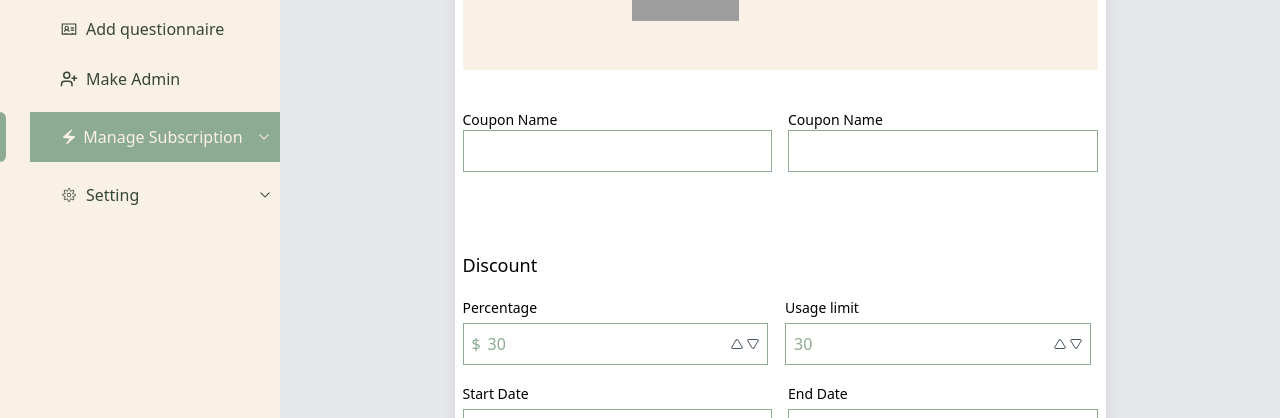
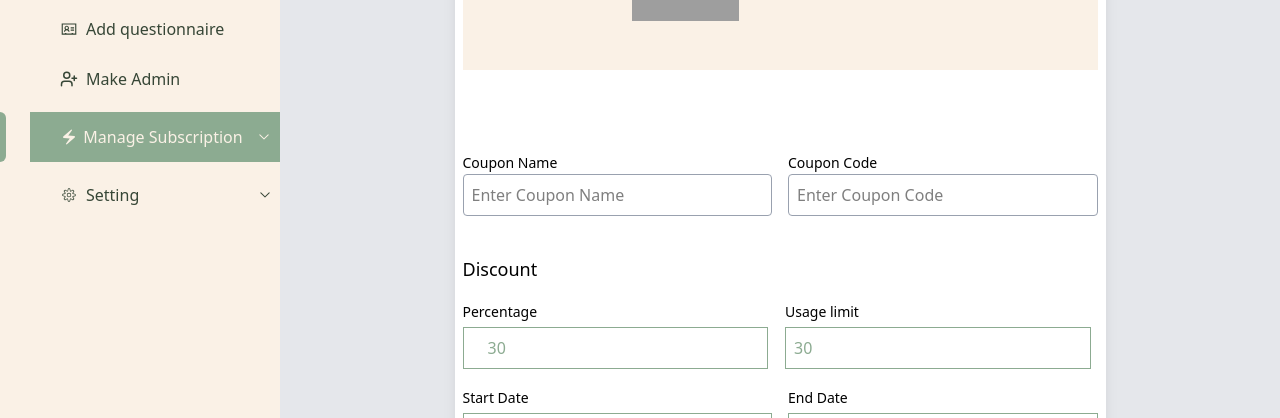
Before and after one commit to MohammedRasif/AMD-Dashboard, a React (Vite) app: page /AddCoupon in a window 1280 px wide. Shown: the part 200-618 px from the top of the page. Built offline with nearby package versions, Linux system fonts and the light colour scheme; sample sign-in values are in the browser's storage; grey boxes are pictures that could not be loaded.

Commit message:
coupon function create

```diff
--- a/src/assets/component/Shared/AddCupon.jsx
+++ b/src/assets/component/Shared/AddCupon.jsx
@@ -1,110 +1,142 @@
 import { useState } from "react";
 import { FiTriangle } from "react-icons/fi";
+import { useCreateCuponMutation } from "../../../redux/feature/ApiSlice";
+import { useNavigate } from "react-router-dom";
+
 const AddCupon = () => {
-    const [price, setPrice] = useState(30);
-    const [amount, setAmount] = useState(30);
+    const [couponName, setCouponName] = useState("");
+    const [discount, setDiscount] = useState(30);
+    const [usageLimit, setUsageLimit] = useState(30);
+    const [startDate, setStartDate] = useState("");
+    const [endDate, setEndDate] = useState("");
+    const [couponCode, setCouponCode] = useState("");
+    const navigate = useNavigate()
+
+
+    // ✅ API Call Hook
+    const [addCupon, { isLoading }] = useCreateCuponMutation();
+
+    // ✅ Submit Function
+    const handleSubmit = async () => {
+        if (!couponName || !couponCode ||  !discount || !usageLimit || !startDate || !endDate) {
+            alert("All fields are required!");
+            return;
+        }
+
+        const newCoupon = {
+            name: couponName,
+            code: couponCode,
+            limit: usageLimit,
+            discount: discount,
+            start_at: startDate,
+            expires_at: endDate,
+        };
+        try {
+            const response = await addCupon(newCoupon).unwrap();
+            console.log("Coupon Created Successfully:", response);
+            navigate("/coupon-code")
+
+        } catch (error) {
+            console.error("Error creating coupon:", error);
+        }
+    };
 
     return (
         <div className="flex items-center justify-center">
             <div className="w-[651px] h-[823px] bg-white p-2 shadow-lg">
                 {/* Header Section */}
-                <div className="w-full h-[178px] bg-[#FAF1E6] flex  items-center justify-center space-x-5 ">
+                <div className="w-full h-[178px] bg-[#FAF1E6] flex items-center justify-center space-x-5">
                     <img src="https://res.cloudinary.com/dfsu0cuvb/image/upload/v1739188231/Path_7_nfvlbc.png" alt="Logo" className="h-20" />
                     <p className="text-[14px] text-[#8CAB91] font-[500]">una historia para siempre</p>
                 </div>
 
-
-                <div className="flex items-center space-x-4">
-                    <div className="my-10 w-1/2">
-                        <h1 className="text-sm font-medium">Coupon Name</h1>
-                        <input type="text" className="w-full  p-2 border border-[#8CAB91] bg-transparent focus:outline-none" />
+                 {/* Coupon Name & Coupon Code in Flex */}
+                 <div className="flex gap-4 mb-4 mt-20">
+                    <div className="w-1/2">
+                        <label className="text-sm font-medium">Coupon Name</label>
+                        <input
+                            type="text"
+                            value={couponName}
+                            onChange={(e) => setCouponName(e.target.value)}
+                            placeholder="Enter Coupon Name"
+                            className="w-full p-2 border border-gray-400 rounded"
+                        />
                     </div>
-                    <div className="my-10 w-1/2">
-                        <h1 className="text-sm font-medium">Coupon Name</h1>
-                        <input type="text" className="w-full  p-2 border border-[#8CAB91] bg-transparent focus:outline-none" />
+                    <div className="w-1/2">
+                        <label className="text-sm font-medium">Coupon Code</label>
+                        <input
+                            type="text"
+                            value={couponCode}
+                            onChange={(e) => setCouponCode(e.target.value)}
+                            placeholder="Enter Coupon Code"
+                            className="w-full p-2 border border-gray-400 rounded"
+                        />
                     </div>
                 </div>
 
-
+                {/* Discount Section */}
                 <h1 className="text-[18px] font-[500] mt-10">Discount</h1>
-                {/* Discount Section */}
                 <div className="flex items-center space-x-[10px]">
+                    {/* Percentage */}
                     <div className="mt-4 w-1/2 pr-[7px]">
                         <label className="text-sm font-medium">Percentage</label>
                         <div className="flex items-center border border-[#8CAB91] text-[#8CAB91] mt-1 relative bg-white">
-                            {/* Static dollar sign */}
-                            <div className="absolute left-2 text-[#8CAB91]">$
-                            </div>
                             <input
-                                type="text"
-                                value={price}
-                                onChange={(e) => setPrice(e.target.value)}
+                                type="number"
+                                value={discount}
+                                onChange={(e) => setDiscount(Number(e.target.value))}
                                 className="w-full pl-6 p-2 border-none bg-transparent focus:outline-none"
                             />
-                            <div className="absolute right-2 flex space-x-1 text-[#8CAB91]">
-                                <button
-                                    className="text-gray-600 hover:text-black"
-                                    onClick={() => setPrice((prev) => Number(prev) + 1)}
-                                >
-                                    <FiTriangle size={12} />
-                                </button>
-                                <button
-                                    className="text-gray-600  rotate-180"
-                                    onClick={() => setPrice((prev) => Math.max(Number(prev) - 1, 0))}
-                                >
-                                    <FiTriangle size={12} />
-                                </button>
-                            </div>
                         </div>
                     </div>
+
+                    {/* Usage Limit */}
                     <div className="mt-4 w-1/2 pr-[7px]">
                         <label className="text-sm font-medium">Usage limit</label>
                         <div className="flex items-center border border-[#8CAB91] text-[#8CAB91] mt-1 relative bg-white">
                             <input
-                                type="text"
-                                value={amount}
-                                onChange={(e) => setAmount(e.target.value)}
-                                className="w-full  p-2 border-none bg-transparent focus:outline-none"
+                                type="number"
+                                value={usageLimit}
+                                onChange={(e) => setUsageLimit(Number(e.target.value))}
+                                className="w-full p-2 border-none bg-transparent focus:outline-none"
                             />
-                            <div className="absolute right-2 flex space-x-1 text-[#8CAB91]">
-                                <button
-                                    className="text-gray-600 hover:text-black"
-                                    onClick={() => setAmount((prev) => Number(prev) + 1)}
-                                >
-                                    <FiTriangle size={12} />
-                                </button>
-                                <button
-                                    className="text-gray-600  rotate-180"
-                                    onClick={() => setAmount((prev) => Math.max(Number(prev) - 1, 0))}
-                                >
-                                    <FiTriangle size={12} />
-                                </button>
-                            </div>
                         </div>
                     </div>
                 </div>
 
                 {/* Date Pickers */}
-                <div className="mt-4 flex gap-4 ">
+                <div className="mt-4 flex gap-4">
                     <div className="w-1/2">
                         <label className="text-sm font-medium">Start Date</label>
-                        <input type="date" className="w-full p-2 border border-[#8CAB91] text-[#8CAB91] mt-1" />
+                        <input
+                            type="date"
+                            value={startDate}
+                            onChange={(e) => setStartDate(e.target.value)}
+                            className="w-full p-2 border border-[#8CAB91] text-[#8CAB91] mt-1"
+                        />
                     </div>
                     <div className="w-1/2">
                         <label className="text-sm font-medium">End Date</label>
-                        <input type="date" className="w-full p-2 border  border-[#8CAB91] text-[#8CAB91] mt-1" />
+                        <input
+                            type="date"
+                            value={endDate}
+                            onChange={(e) => setEndDate(e.target.value)}
+                            className="w-full p-2 border border-[#8CAB91] text-[#8CAB91] mt-1"
+                        />
                     </div>
                 </div>
 
-
-
                 {/* Create Button */}
-                <button className=" w-96 ml-32  bg-[#8CAB91] text-white py-2  mt-28  rounded-full hover:bg-[#6f8673] ">
-                    CREATE
+                <button
+                    className="w-96 ml-32 bg-[#8CAB91] text-white py-2 mt-28 rounded-full hover:bg-[#6f8673]"
+                    onClick={handleSubmit}
+                    disabled={isLoading}
+                >
+                    {isLoading ? "Creating..." : "CREATE"}
                 </button>
             </div>
         </div>
     );
-}
+};
 
 export default AddCupon;
--- a/src/redux/feature/ApiSlice.js
+++ b/src/redux/feature/ApiSlice.js
@@ -116,7 +116,7 @@ export const ApiSlice = createApi({
             method: "POST",
             body: addAdmin,
         }),
-        invalidatesTags: ["Admin"], // 👈 Auto refetch after create
+        invalidatesTags: ["Admin"],
     }),
 
     // Delete admin data (DELETE)
@@ -128,11 +128,22 @@ export const ApiSlice = createApi({
         invalidatesTags: ["Admin"], // 👈 Auto refetch after delete
     }),
 
+
+    // create Cupon
+    createCupon:builder.mutation({
+        query:(AddCopun) =>({
+            url:"/order/coupon/admin/",
+            method:"POST",
+            body:AddCopun,
+        }),
+        invalidatesTags:["Copun"]
+    })
+
     }),
 });
 
 
 // Export hooks for usage in components
-export const { useCreateQuestionMutation, useGetQuestionQuery, useEditQuestionMutation, useDeleteQuestionMutation, useGetQuestionDataQuery, useCreateQuestionSetionMutation, useDeleteQuestionSectionMutation , useEditQuestionSectionMutation ,useAdminDataQuery , useCreateAdminDataMutation , useDeleteAdminDataMutation } = ApiSlice;
+export const { useCreateQuestionMutation, useGetQuestionQuery, useEditQuestionMutation, useDeleteQuestionMutation, useGetQuestionDataQuery, useCreateQuestionSetionMutation, useDeleteQuestionSectionMutation , useEditQuestionSectionMutation ,useAdminDataQuery , useCreateAdminDataMutation , useDeleteAdminDataMutation , useCreateCuponMutation } = ApiSlice;
 
 export default ApiSlice;
```
